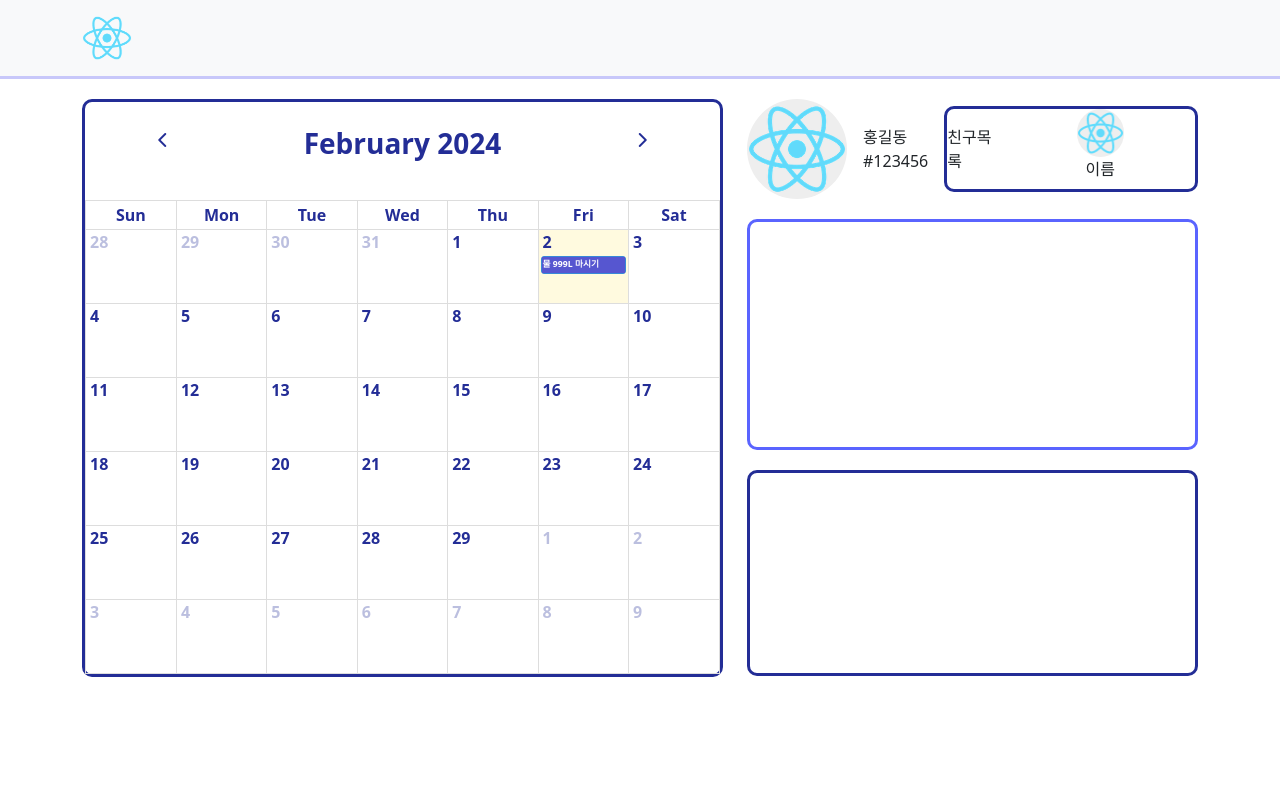
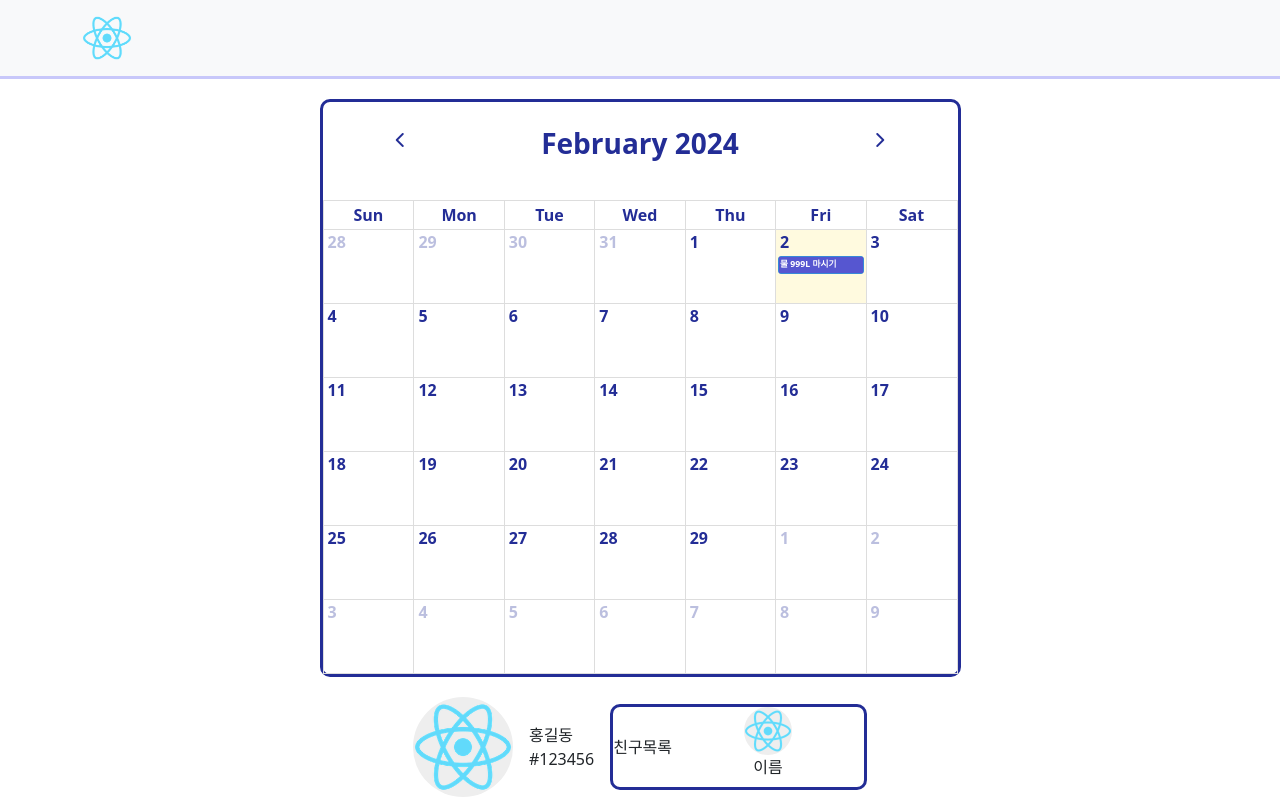
Before and after one commit to seophohoho/PlanIsJustNow-fe, a React (Create React App) app: page /Calender in a window 1280 px wide. Shown: the top 800 px of the page. Built offline with nearby package versions, Linux system fonts and the light colour scheme.

Commit message:
레이아웃이 동적으로 변하도록 수정

```diff
--- a/src/pages/CalenderMain.js
+++ b/src/pages/CalenderMain.js
@@ -24,8 +24,8 @@ const CalendarMain = () => {
         </header>
         <body>
             <Container>
-                <Row>
-                    <Col sm={7}>
+                <Row className="justify-content-md-center"  >
+                    <Col xs lg="7">
                         <FullCalendar /*오늘 색-> 연보라, 클릭된날 색->? 클릭이벤트 좀따 살펴보기*/
                         plugins={[dayGridPlugin]}
                         initialView="dayGridMonth"
@@ -39,15 +39,15 @@ const CalendarMain = () => {
                          locale="en"
                         />
                     </Col>
-                    <Col sm={5}>
+                    <Col md="auto">
                         <Stack>{/**나중에 줄바꿈 되는 모든 div에 클래스 적용  white-space:nowrap;*/}
                             <Stack direction='horizontal' className='m-top-20' gap={3}>
-                                <Image src="/logo192.png" roundedCircle className='input-bgSet float-display image-w '/> {/**여기도 컴포넌트화 */}
+                                <Image src="/logo192.png" roundedCircle className='input-bgSet float-display image-w'/> {/**여기도 컴포넌트화 */}
                                 <div>
                                     <p>홍길동</p>{/*폰트, 줄바꿈, 공간 나중에, 받아온거 리덕스로 적용*/}
                                     <p>#123456</p>
                                 </div>
-                                <Stack direction='horizontal' className='fc-direction-ltr m-auto m-right-zero'>{/*스크롤 지원, 버튼x, 튀어나간 요소 배경에 비치치않게, state로 친구 수에 따라 늘어나도록 */}
+                                <Stack direction='horizontal' className='fc-direction-ltr m-auto'>{/*스크롤 지원, 버튼x, 튀어나간 요소 배경에 비치치않게, state로 친구 수에 따라 늘어나도록 */}
                                     <p>친구목록</p>
                                     <Stack className='text-center'>{/* todo 여기는 컴포넌트화 해서 map으로 */}
                                         <Image src="/logo192.png" roundedCircle className='input-bgSet float-display w-25 m-auto '/>
@@ -63,7 +63,9 @@ const CalendarMain = () => {
                             </Stack>
                             <Stack direction='horizontal' className='fc-direction-ltr'>
                                 {/**펫 공간 위 아래, 고정된 크기 위쪽만 좀 생성   */}
-                                <div className='h-200'></div>
+                                <div className='h-200'>
+
+                                </div>
                             </Stack>
                         </Stack>
                     </Col>
--- a/src/styles/CalenderMain.css
+++ b/src/styles/CalenderMain.css
@@ -77,5 +77,11 @@ p{
   }
 
 .w-100{
-    width: 100px;
+    width: 400px !important;
 }
+
+
+
+.h-500{
+    height: 200em;
+}
```
